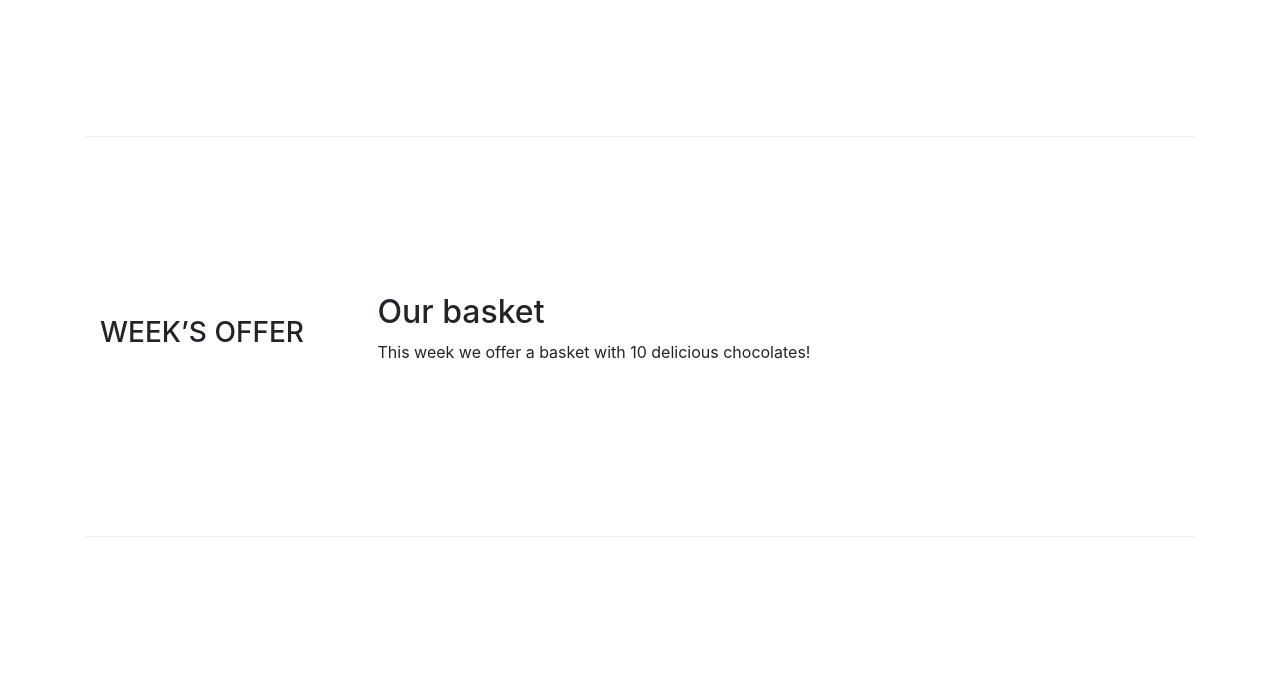
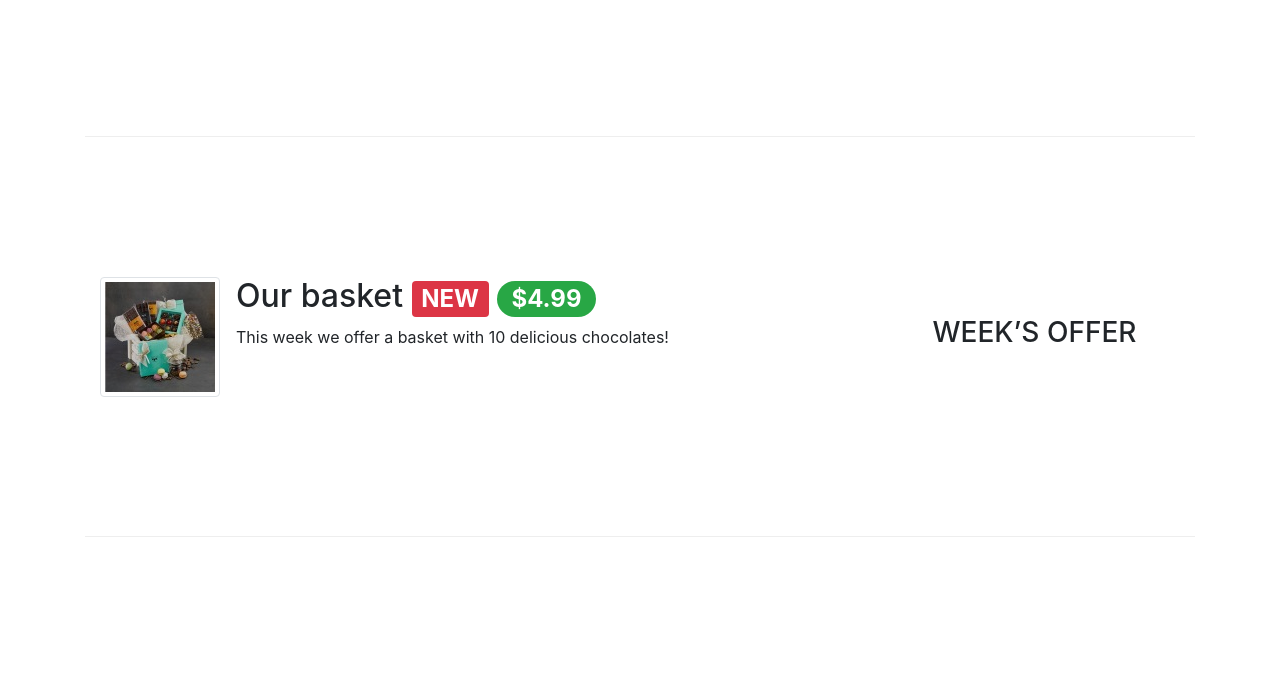
Before and after one commit to flopifer/leChocolat, a website: page index.html in a window 1280 px wide. Shown: the part 576-1250 px from the top of the page. Drawn offline with nearby package versions, Linux system fonts and the light colour scheme.

Commit message:
Bootstrap Assignment 4

```diff
--- a/index.html
+++ b/index.html
@@ -28,7 +28,8 @@
                                 class="fa fa-info fa-lg"></span> About</a></li>
                     <li class="nav-item"><a class="nav-link" href="#"><span class="fa fa-list fa-lg"></span> Menu</a>
                     </li>
-                    <li class="nav-item"><a class="nav-link" href="#"><span class="fa fa-address-card fa-lg"></span> Contact</a></li>
+                    <li class="nav-item"><a class="nav-link" href="#"><span class="fa fa-address-card fa-lg"></span>
+                            Contact</a></li>
                 </ul>
             </div>
         </div>
@@ -55,29 +56,38 @@
             </div>
             <div class="col-sm col-md">
                 <div class="media">
-                    <img class="d-flex mr-3 img-thumbnail align-self-center"
-                        src="images/dark85.jpg" alt="85% DARK CHOCOLATE">
+                    <img class="d-flex mr-3 img-thumbnail align-self-center" src="images/dark85.jpg"
+                        alt="85% DARK CHOCOLATE">
                     <div class="media-body">
                         <h2 class="mt-0">85% DARK CHOCOLATE
                             <span class="badge badge-danger">HOT</span>
                             <span class="badge badge-pill badge-success">$0.99</span>
                         </h2>
                         <p class="col d-none d-md-block">Dark chocolate with no added sugar.
-                        Here you can taste the flavor of cocoa beans.</p>
+                            Here you can taste the flavor of cocoa beans.</p>
                     </div>
                 </div>
             </div>
         </div>
 
 
-        <div class="row row-content align-items-center">
+        <div class="row row-content align-items-center flex-row-reverse">
             <div class="col-sm-4 col-md-3">
                 <h3>WEEK’S OFFER</h3>
             </div>
             <div class="col-sm col-md">
-                <h2>Our basket</h2>
-                <div class="d-none d-sm-block">
-                    <p>This week we offer a basket with 10 delicious chocolates! </p>
+                <div class="media">
+                    <img class="d-flex mr-3 img-thumbnail align-self-center" src="images/promotion.jpg"
+                        alt="Our basket">
+                    <div class="media-body">
+                        <h2 class="mt-0">Our basket
+                            <span class="badge badge-danger">NEW</span>
+                            <span class="badge badge-pill badge-success">$4.99</span>
+                        </h2>
+                        <div class="d-none d-sm-block">
+                            <p>This week we offer a basket with 10 delicious chocolates! </p>
+                        </div>
+                    </div>
                 </div>
             </div>
         </div>
@@ -88,8 +98,8 @@
             </div>
             <div class="col-sm col-md">
                 <div class="media">
-                    <img class="d-flex mr-3 img-thumbnail align-self-center"
-                        src="images/cartoonVasilis.png" alt="Vasilis Wilson">
+                    <img class="d-flex mr-3 img-thumbnail align-self-center" src="images/cartoonVasilis.png"
+                        alt="Vasilis Wilson">
                     <div class="media-body">
                         <h2 class="mt-0">Vasilis Wilson</h2>
                         <p class="col d-none d-md-block">Vasilis is well informed of all the current
```
